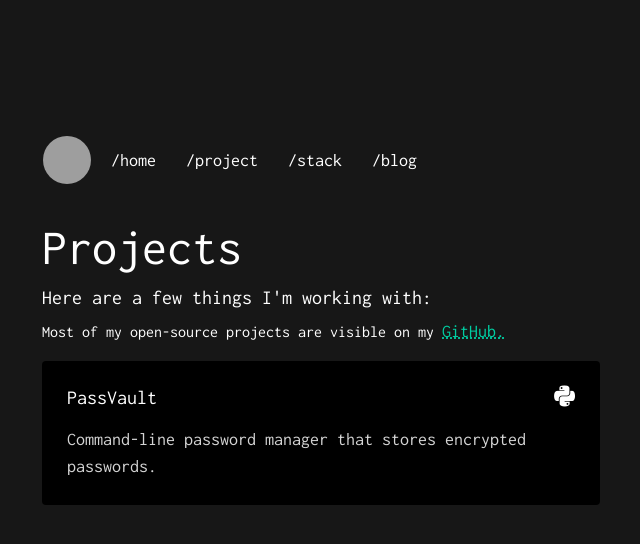
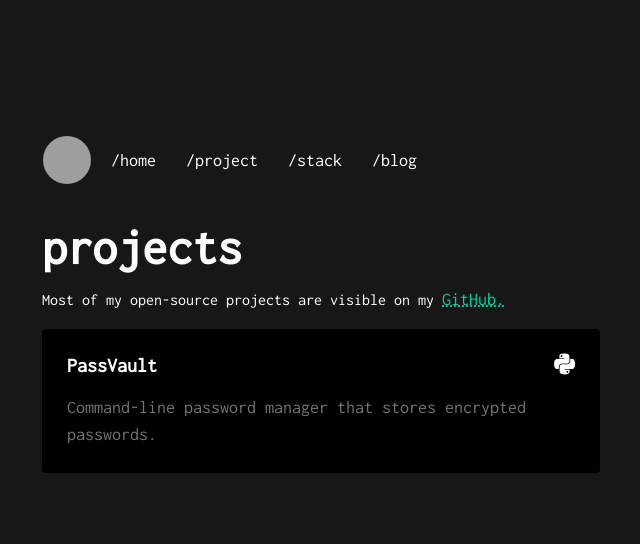
Before and after one commit to vlHan/vlHan, a plain HTML site: page docs/project.html in a window 1280 px wide. Shown: the whole page, without its empty margins (40-680 px from the left). Drawn offline with nearby package versions, Linux system fonts and the light colour scheme; grey boxes are pictures that could not be loaded.

Commit message:
Edit font weight and card

```diff
--- a/docs/project.html
+++ b/docs/project.html
@@ -34,6 +34,7 @@
         h1 {
             padding-top: 10px;
             font-size: 50px;
+            font-weight: bold;
         }
 
         a {
@@ -60,7 +61,16 @@
         }
 
         .card-text {
-            color: #d4d4d4;
+            color: #737373;
+        }
+        .card {
+            transition: 0.4s;
+        }
+        .card:hover {
+            transition: 0.4s;
+            -moz-transform: scale(1.05);
+            -webkit-transform: scale(1.05);
+            transform: scale(1.05)
         }
     </style>
 </head>
@@ -97,13 +107,12 @@
         </nav>
     </header>
     <section class="pt-3">
-        <h1>Projects</h1>
+        <h1>projects</h1>
         <div>
-            <h5>Here are a few things I'm working with:</h5>
             <p>Most of my open-source projects are visible on my <a class="github" target="_blank" href="https://github.com/vlHan">GitHub.</a></p>
             <a href="https://github.com/vlHan/PassVault" target="_blank" class="card text-white bg-black col-md-6 p-2">
                 <div class="card-body">
-                    <h5 class="card-title mb-3">PassVault</h5>
+                    <h5 class="card-title mb-3 fw-bold">PassVault</h5>
                     <i class="fab fa-python float-end" style="font-size:1.5rem; margin-top: -42px;"></i>
                     <p class="card-text">Command-line password manager that stores encrypted passwords.</p>
                 </div>
```
Also changed, not shown: docs/blog.html (+2 -1 lines), docs/index.html (+2 -1 lines), docs/stack.html (+2 -1 lines).
